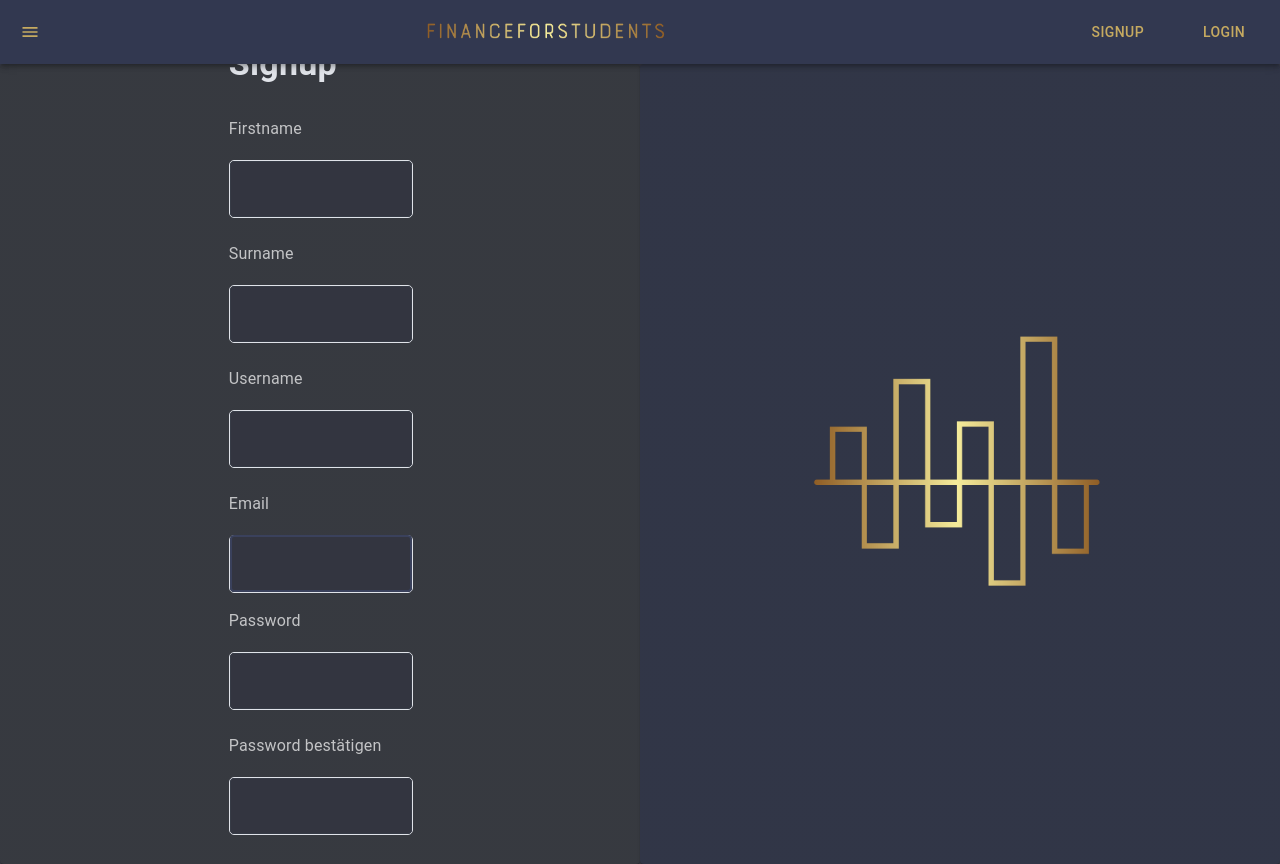
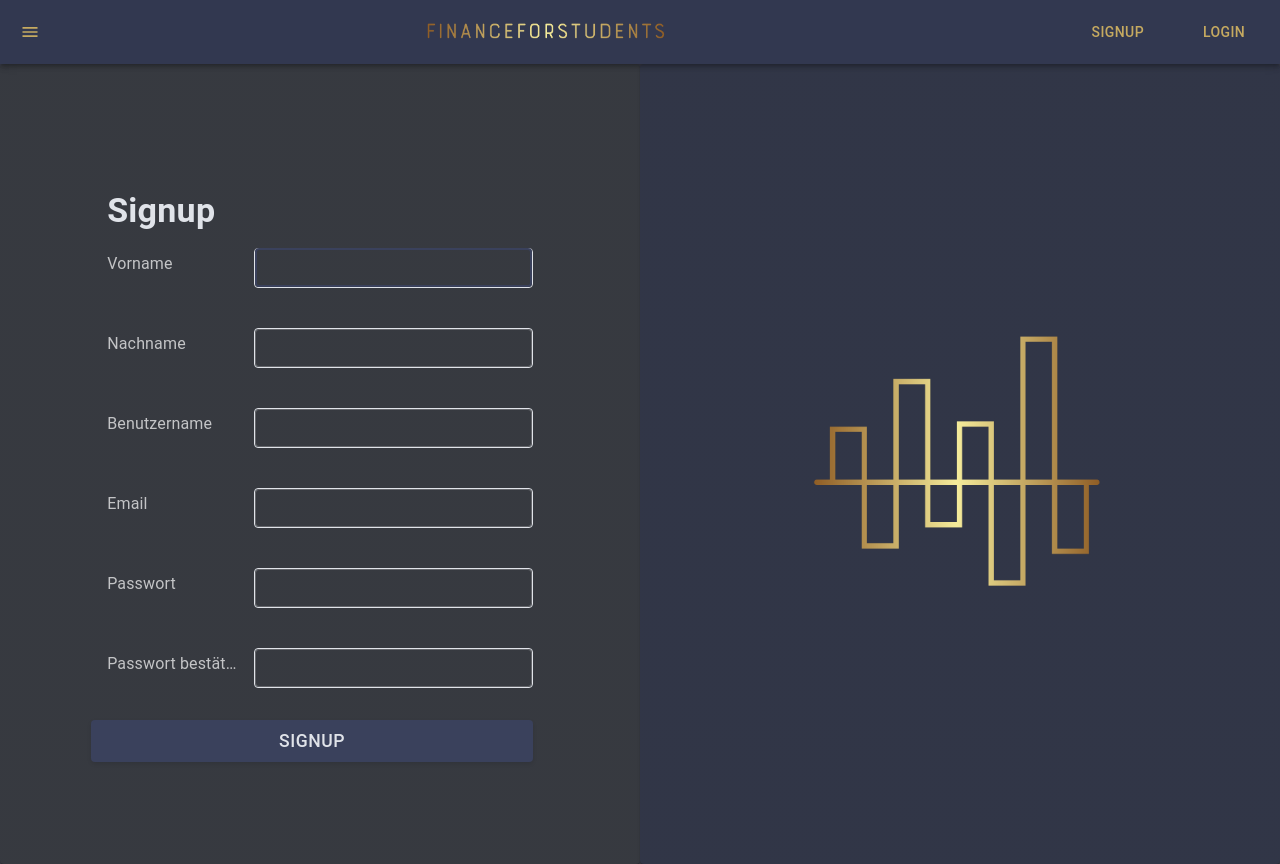
Before and after one commit to joltzen/FinanceForStudents, a React (Create React App) app in the folder client/: page /signup in a window 1280 px wide. Built offline with nearby package versions, Linux system fonts and the light colour scheme.

Commit message:
korrekturen

```diff
--- a/client/src/hooks/useCalculations.js
+++ b/client/src/hooks/useCalculations.js
@@ -164,7 +164,58 @@ export const useCalculations = (
     });
     return monthlyExpenses[filterMonth - 1];
   };
+  const cmr = () => {
+    let monthlyBudgets = new Array(12).fill(0);
+    let monthlyExpenses = new Array(12).fill(0);
+    let monthlySavings = new Array(12).fill(0);
 
+    transactions.forEach((transaction) => {
+      const date = new Date(transaction.transaction_date);
+      const month = date.getMonth();
+      const year = date.getFullYear();
+
+      if (year === filterYear) {
+        if (transaction.transaction_type === "Einnahme") {
+          monthlyBudgets[month] += parseFloat(transaction.amount);
+        } else if (transaction.transaction_type === "Ausgabe") {
+          monthlyExpenses[month] -= parseFloat(transaction.amount);
+        }
+      }
+    });
+
+    settings?.forEach((setting) => {
+      if (setting.transaction_type === "Einnahme") {
+        monthlyBudgets[setting.month - 1] += parseFloat(setting.amount);
+      } else if (setting.transaction_type === "Ausgabe") {
+        monthlyBudgets[setting.month - 1] -= parseFloat(setting.amount);
+      }
+    });
+    transactions?.forEach((transaction) => {
+      if (transaction.transaction_type === "Einnahme") {
+        monthlyBudgets[transaction.month - 1] += parseFloat(transaction.amount);
+      } else if (transaction.transaction_type === "Ausgabe") {
+        monthlyExpenses[transaction.month - 1] -= parseFloat(
+          transaction.amount
+        );
+      }
+    });
+    savingsGoals?.forEach((goal) => {
+      const startMonth = new Date(goal.startdate).getMonth();
+      const endMonth = goal.deadline ? new Date(goal.deadline).getMonth() : 11;
+      for (let month = startMonth; month <= endMonth; month++) {
+        monthlySavings[month] += parseFloat(goal.monthly_saving);
+      }
+    });
+
+    let monthlyRemainingBudgets = monthlyBudgets.map((budget, index) => {
+      if (monthlyExpenses[index] > 0) {
+        return budget - monthlyExpenses[index] - monthlySavings[index];
+      } else {
+        return budget + monthlyExpenses[index] - monthlySavings[index];
+      }
+    });
+    return monthlyRemainingBudgets;
+  };
   const calculateMonthlyRemainingBudgets = () => {
     let monthlyBudgets = new Array(12).fill(0);
     let monthlyExpenses = new Array(12).fill(0);
@@ -190,15 +241,6 @@ export const useCalculations = (
       }
     });
 
-    transactions?.forEach((transaction) => {
-      if (transaction.transaction_type === "Einnahme") {
-        monthlyBudgets[transaction.month - 1] += parseFloat(transaction.amount);
-      } else if (transaction.transaction_type === "Ausgabe") {
-        monthlyExpenses[transaction.month - 1] -= parseFloat(
-          transaction.amount
-        );
-      }
-    });
     savingsGoals?.forEach((goal) => {
       const startMonth = new Date(goal.startdate).getMonth();
       const endMonth = goal.deadline ? new Date(goal.deadline).getMonth() : 11;
@@ -368,5 +410,6 @@ export const useCalculations = (
     calcMonthlyExpense,
     calculateSavingGoalsTotal,
     calculateTotalSavings,
+    cmr,
   };
 };
--- a/client/src/pages/Dashboard/dashboard.js
+++ b/client/src/pages/Dashboard/dashboard.js
@@ -1,4 +1,4 @@
- /* Copyright (c) 2023, Jason Oltzen */
+/* Copyright (c) 2023, Jason Oltzen */
 
 import { Box, Card, CardContent, FormControlLabel, Grid } from "@mui/material";
 import { useTheme } from "@mui/material/styles";
@@ -49,6 +49,7 @@ function DashboardPage() {
     calculateMonthlySavingsDifference,
     calcMonthlyExpense,
     calculateTotalSavings,
+    cmr,
   } = useCalculations(
     transactions,
     settings,
@@ -76,7 +77,7 @@ function DashboardPage() {
     labels: months.map((month) => month.label),
     datasets: [
       {
-        data: calculateMonthlyRemainingBudgets(), // Example data
+        data: cmr(),
         backgroundColor: [
           "rgb(255, 99, 132)",
           "rgb(255, 159, 64)",
@@ -148,7 +149,6 @@ function DashboardPage() {
   const remainingBudget = isAnnualView
     ? calculateAnnualTotals()["remaining"]
     : calculateCategoryTotals()["remaining"];
-  const adjustedRemainingBudget = remainingBudget + monthlyExpense;
 
   if (remainingBudget > 0) {
     chartData.labels.push("Verbleibendes Budget");
--- a/client/src/pages/Finance/finance.js
+++ b/client/src/pages/Finance/finance.js
@@ -10,6 +10,7 @@ import {
   InputLabel,
   MenuItem,
   Select,
+  Typography,
 } from "@mui/material";
 import { useTheme } from "@mui/material/styles";
 import React, { useEffect, useState } from "react";
@@ -200,6 +201,8 @@ function FinancePage() {
               value={date}
               onChange={handleDateChange}
             />
+            {categories.length > 0 ? (
+              <>
                 <InputLabel
                   sx={{ color: theme.palette.text.main, mt: 2, mb: 2 }}
                   id="category-label"
@@ -231,7 +234,6 @@ function FinancePage() {
                       sx={{
                         backgroundColor: cat.color,
                         "&.Mui-selected": {
-                      // This targets the selected item specifically
                           backgroundColor: cat.color,
                           fontWeight: "bold",
                         },
@@ -244,6 +246,12 @@ function FinancePage() {
                     </MenuItem>
                   ))}
                 </Select>
+              </>
+            ) : (
+              <Typography sx={{ color: theme.palette.text.main, mt: 2 }}>
+                Noch keine Kategorie vorhanden
+              </Typography>
+            )}
           </form>
         </DialogContent>
         <DialogActions sx={{ backgroundColor: theme.palette.card.main }}>
--- a/client/src/pages/Login/login.js
+++ b/client/src/pages/Login/login.js
@@ -9,6 +9,7 @@ import {
   IconButton,
   InputLabel,
   Link,
+  TextField,
   Typography,
 } from "@mui/material";
 import Alert from "@mui/material/Alert";
@@ -17,7 +18,6 @@ import Button from "@mui/material/Button";
 import { useTheme } from "@mui/material/styles";
 import React, { useContext, useState } from "react";
 import { useNavigate } from "react-router";
-import TextComp from "../../components/TextComp";
 import axiosInstance from "../../config/axios";
 import { useAuth } from "../../core/auth/auth";
 import { ColorModeContext } from "../../theme";
@@ -85,7 +85,7 @@ function LoginPage() {
               component="form"
               onSubmit={handleSubmit}
               noValidate
-              sx={{ mt: 1, width: "30%" }}
+              sx={{ mt: 1, width: "50%" }}
             >
               <Box
                 sx={{
@@ -111,31 +111,60 @@ function LoginPage() {
                 </IconButton>
               </Box>
 
-              <InputLabel htmlFor="identifier">Username/Email</InputLabel>
-              <TextComp
+              <InputLabel htmlFor="identifier">Benutzername/Email</InputLabel>
+              <TextField
+                variant="outlined"
+                fullWidth
+                name="identifier"
                 margin="normal"
-                required
-                fullWidth
-                id="identifier"
-                name="identifier"
-                autoComplete="identifier"
-                autoFocus
                 value={credentials.identifier}
                 onChange={handleChange}
+                sx={{
+                  "label + & .MuiInputBase-input": {
+                    // Adjust the styles for when the input is autofilled
+                    "&:-webkit-autofill": {
+                      caretColor: "transparent", // Removes the caret if you also want to hide that
+                      WebkitBoxShadow: `0 0 0 1000px ${theme.palette.left.main} inset`,
+                      backgroundColor: theme.palette.left.main,
+                      color: theme.palette.text.main,
+                      height: "2px",
+                    },
+                  },
+                  ".MuiOutlinedInput-root": {
+                    height: "40px",
+                    border: `1px solid ${theme.palette.text.main}`,
+                  },
+                }}
               />
+
               <InputLabel htmlFor="password" sx={{ marginTop: 2 }}>
                 Password
               </InputLabel>
-              <TextComp
-                margin="normal"
-                required
+              <TextField
+                variant="outlined"
                 fullWidth
                 name="password"
+                margin="normal"
                 type="password"
-                id="password"
                 autoComplete="current-password"
                 value={credentials.password}
                 onChange={handleChange}
+                sx={{
+                  "label + & .MuiInputBase-input": {
+                    // Adjust the styles for when the input is autofilled
+                    "&:-webkit-autofill": {
+                      caretColor: "transparent", // Removes the caret if you also want to hide that
+                      WebkitBoxShadow: `0 0 0 1000px ${theme.palette.left.main} inset`,
+                      backgroundColor: theme.palette.left.main,
+                      color: theme.palette.text.main,
+                      height: "2px",
+                    },
+                  },
+                  ".MuiOutlinedInput-root": {
+                    height: "40px",
+                    border: `1px solid ${theme.palette.text.main}`,
+                  },
+                }}
               />
               <Link
                 href="/password-reset"
--- a/client/src/pages/Signup/signup.js
+++ b/client/src/pages/Signup/signup.js
@@ -8,12 +8,12 @@ import {
   CardContent,
   Grid,
   InputLabel,
+  TextField,
   Typography,
 } from "@mui/material";
 import { useTheme } from "@mui/material/styles";
 import React, { useState } from "react";
 import { useNavigate } from "react-router";
-import TextComp from "../../components/TextComp";
 import axiosInstance from "../../config/axios";
 
 function SignUpForm() {
@@ -27,6 +27,29 @@ function SignUpForm() {
   const [surname, setSurname] = useState("");
   const [error, setError] = useState("");
   const navigate = useNavigate();
+  const [emailError, setEmailError] = useState("");
+  const [passwordError, setPasswordError] = useState("");
+  const [passwordConfirmationError, setPasswordConfirmationError] =
+    useState("");
+  const [usernameError, setUsernameError] = useState("");
+  const [firstnameError, setFirstnameError] = useState("");
+  const [surnameError, setSurnameError] = useState("");
+
+  const validateInput = () => {
+    let isValid = true;
+
+    // Example validation for email
+    if (!email.includes("@")) {
+      setEmailError("Invalid email format");
+      isValid = false;
+    } else {
+      setEmailError("");
+    }
+
+    // Add similar validation for other fields...
+
+    return isValid;
+  };
 
   const handleSignUp = async (event) => {
     event.preventDefault();
@@ -47,7 +70,7 @@ function SignUpForm() {
     } catch (error) {
       console.error("Sign up failed:", error);
       setError(
-        error.response?.data?.message || "Failed to login. Please try again."
+        error.response.data.message || "Failed to Signup. Please try again."
       );
     }
   };
@@ -77,12 +100,11 @@ function SignUpForm() {
               component="form"
               onSubmit={handleSignUp}
               noValidate
-              sx={{ mt: 1, width: "30%" }}
+              sx={{ mt: 1, width: "70%" }}
             >
               <Typography
                 variant="h4"
                 sx={{
-                  mb: 4,
                   color: theme.palette.text.main,
                   fontWeight: "bold",
                 }}
@@ -90,90 +112,192 @@ function SignUpForm() {
                 Signup
               </Typography>
 
-              <InputLabel htmlFor="firstname" sx={{ mt: 2 }}>
-                Firstname
-              </InputLabel>
-              <TextComp
+              <Grid container spacing={2} alignItems="center">
+                <Grid item xs={4}>
+                  <InputLabel htmlFor="firstname">Vorname</InputLabel>
+                </Grid>
+                <Grid item xs={8}>
+                  <TextField
+                    variant="outlined"
+                    fullWidth
+                    name="firstname"
                     margin="normal"
-                required
-                fullWidth
-                id="firstname"
-                name="firstname"
-                autoComplete="firstname"
                     autoFocus
                     value={firstname}
                     onChange={(e) => setFirstname(e.target.value)}
+                    sx={{
+                      "label + & .MuiInputBase-input": {
+                        // Adjust the styles for when the input is autofilled
+                        "&:-webkit-autofill": {
+                          caretColor: "transparent", // Removes the caret if you also want to hide that
+                          WebkitBoxShadow: `0 0 0 1000px ${theme.palette.left.main} inset`,
+                          backgroundColor: theme.palette.left.main,
+                          color: theme.palette.text.main,
+                          height: "2px",
+                        },
+                      },
+                      ".MuiOutlinedInput-root": {
+                        height: "40px",
+                        border: `1px solid ${theme.palette.text.main}`,
+                      },
+                    }}
                   />
-              <InputLabel htmlFor="surname" sx={{ mt: 2 }}>
-                Surname
-              </InputLabel>
-              <TextComp
+                </Grid>
+                <Grid item xs={4}>
+                  <InputLabel htmlFor="surname">Nachname</InputLabel>
+                </Grid>
+                <Grid item xs={8}>
+                  <TextField
+                    variant="outlined"
+                    fullWidth
+                    name="surname"
                     margin="normal"
-                required
-                fullWidth
-                id="surname"
-                name="surname"
-                autoComplete="surname"
-                autoFocus
                     value={surname}
                     onChange={(e) => setSurname(e.target.value)}
+                    sx={{
+                      "label + & .MuiInputBase-input": {
+                        // Adjust the styles for when the input is autofilled
+                        "&:-webkit-autofill": {
+                          caretColor: "transparent", // Removes the caret if you also want to hide that
+                          WebkitBoxShadow: `0 0 0 1000px ${theme.palette.left.main} inset`,
+                          backgroundColor: theme.palette.left.main,
+                          color: theme.palette.text.main,
+                          height: "2px",
+                        },
+                      },
+                      ".MuiOutlinedInput-root": {
+                        height: "40px",
+                        border: `1px solid ${theme.palette.text.main}`,
+                      },
+                    }}
                   />
-              <InputLabel htmlFor="username" sx={{ mt: 2 }}>
-                Username
-              </InputLabel>
-              <TextComp
+                </Grid>
+                <Grid item xs={4}>
+                  <InputLabel htmlFor="username">Benutzername</InputLabel>
+                </Grid>
+                <Grid item xs={8}>
+                  <TextField
+                    variant="outlined"
+                    fullWidth
+                    name="username"
                     margin="normal"
-                required
-                fullWidth
-                id="username"
-                name="username"
                     autoComplete="username"
-                autoFocus
                     value={username}
                     onChange={(e) => setUsername(e.target.value)}
+                    sx={{
+                      "label + & .MuiInputBase-input": {
+                        // Adjust the styles for when the input is autofilled
+                        "&:-webkit-autofill": {
+                          caretColor: "transparent", // Removes the caret if you also want to hide that
+                          WebkitBoxShadow: `0 0 0 1000px ${theme.palette.left.main} inset`,
+                          backgroundColor: theme.palette.left.main,
+                          color: theme.palette.text.main,
+                          height: "2px",
+                        },
+                      },
+                      ".MuiOutlinedInput-root": {
+                        height: "40px",
+                        border: `1px solid ${theme.palette.text.main}`,
+                      },
+                    }}
                   />
-              <InputLabel htmlFor="email" sx={{ mt: 2 }}>
-                Email
-              </InputLabel>
-              <TextComp
-                required
+                </Grid>
+
+                <Grid item xs={4}>
+                  <InputLabel htmlFor="email">Email</InputLabel>
+                </Grid>
+                <Grid item xs={8}>
+                  <TextField
+                    variant="outlined"
                     fullWidth
-                id="email"
                     name="email"
+                    margin="normal"
                     type="email"
                     autoComplete="email"
-                autoFocus
                     value={email}
                     onChange={(e) => setEmail(e.target.value)}
+                    sx={{
+                      "label + & .MuiInputBase-input": {
+                        // Adjust the styles for when the input is autofilled
+                        "&:-webkit-autofill": {
+                          caretColor: "transparent", // Removes the caret if you also want to hide that
+                          WebkitBoxShadow: `0 0 0 1000px ${theme.palette.left.main} inset`,
+                          backgroundColor: theme.palette.left.main,
+                          color: theme.palette.text.main,
+                          height: "2px",
+                        },
+                      },
+                      ".MuiOutlinedInput-root": {
+                        height: "40px",
+                        border: `1px solid ${theme.palette.text.main}`,
+                      },
+                    }}
                   />
-              <InputLabel htmlFor="password" sx={{ mt: 2 }}>
-                Password
-              </InputLabel>
-              <TextComp
-                margin="normal"
-                required
+                </Grid>
+                <Grid item xs={4}>
+                  <InputLabel htmlFor="password">Passwort</InputLabel>
+                </Grid>
+                <Grid item xs={8}>
+                  <TextField
+                    variant="outlined"
                     fullWidth
                     name="password"
+                    margin="normal"
                     type="password"
-                id="password"
                     autoComplete="current-password"
                     value={password}
                     onChange={(e) => setPassword(e.target.value)}
+                    sx={{
+                      "label + & .MuiInputBase-input": {
+                        // Adjust the styles for when the input is autofilled
+                        "&:-webkit-autofill": {
+                          caretColor: "transparent", // Removes the caret if you also want to hide that
+                          WebkitBoxShadow: `0 0 0 1000px ${theme.palette.left.main} inset`,
+                          backgroundColor: theme.palette.left.main,
+                          color: theme.palette.text.main,
+                          height: "2px",
+                        },
+                      },
+                      ".MuiOutlinedInput-root": {
+                        height: "40px",
+                        border: `1px solid ${theme.palette.text.main}`,
+                      },
+                    }}
                   />
-              <InputLabel htmlFor="passwordconfirmation" sx={{ mt: 2 }}>
-                Password bestätigen
+                </Grid>
+                <Grid item xs={4}>
+                  <InputLabel htmlFor="passwordconfirmation">
+                    Passwort bestätigen
                   </InputLabel>
-              <TextComp
-                margin="normal"
-                required
+                </Grid>
+                <Grid item xs={8}>
+                  <TextField
+                    variant="outlined"
                     fullWidth
                     name="passwordconfirmation"
+                    margin="normal"
                     type="password"
-                id="passwordconfirmation"
                     autoComplete="current-password"
                     value={passwordConfirmation}
                     onChange={(e) => setPasswordConfirmation(e.target.value)}
+                    sx={{
+                      "label + & .MuiInputBase-input": {
+                        // Adjust the styles for when the input is autofilled
+                        "&:-webkit-autofill": {
+                          caretColor: "transparent", // Removes the caret if you also want to hide that
+                          WebkitBoxShadow: `0 0 0 1000px ${theme.palette.left.main} inset`,
+                          backgroundColor: theme.palette.left.main,
+                          color: theme.palette.text.main,
+                          height: "2px",
+                        },
+                      },
+                      ".MuiOutlinedInput-root": {
+                        height: "40px",
+                        border: `1px solid ${theme.palette.text.main}`,
+                      },
+                    }}
                   />
+                </Grid>
                 <Button
                   type="submit"
                   fullWidth
@@ -188,6 +312,7 @@ function SignUpForm() {
                 >
                   Signup
                 </Button>
+              </Grid>
             </Box>
           </CardContent>
         </Card>
```
Lines whose indentation alone changed are shown as unchanged.
